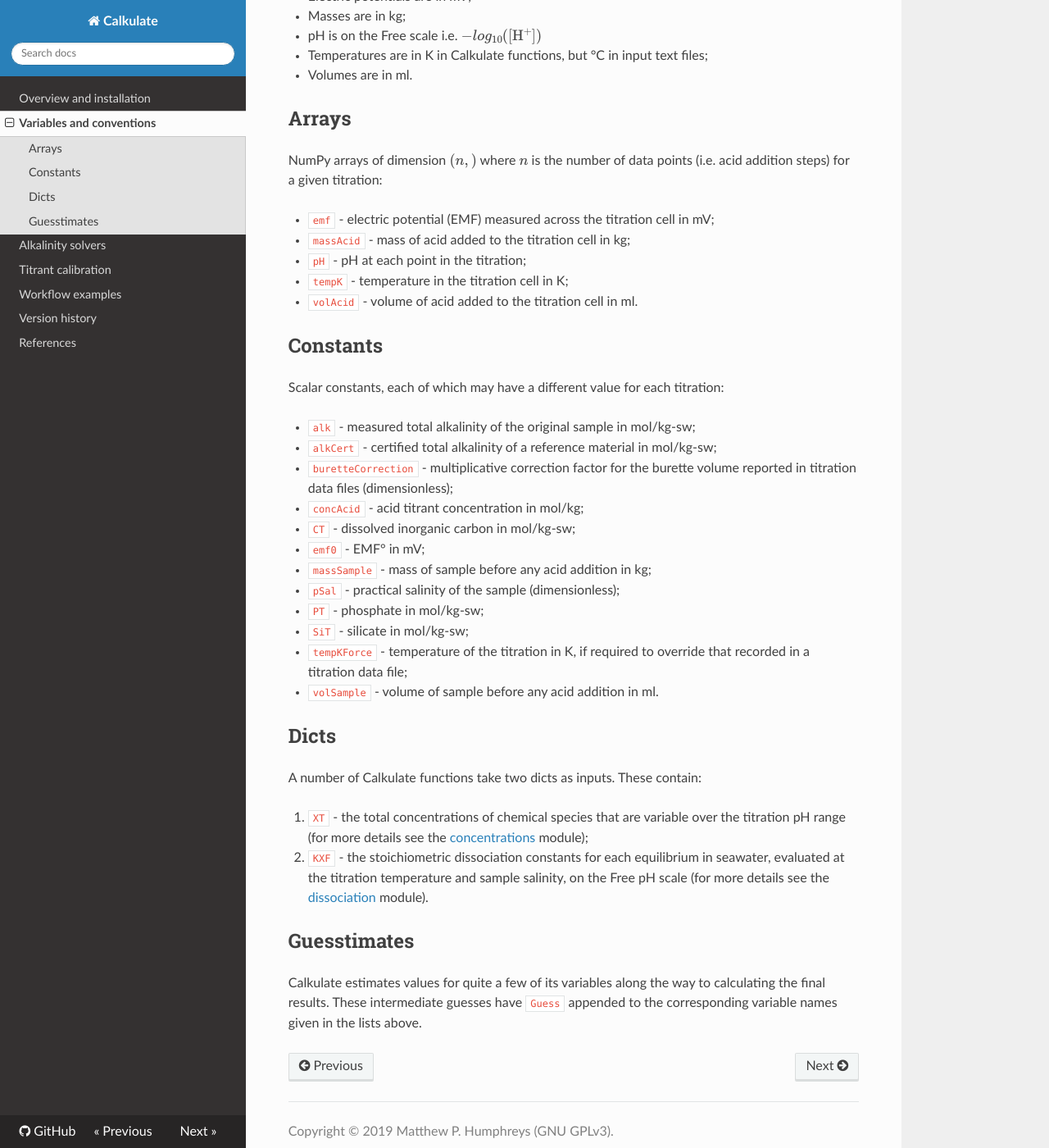
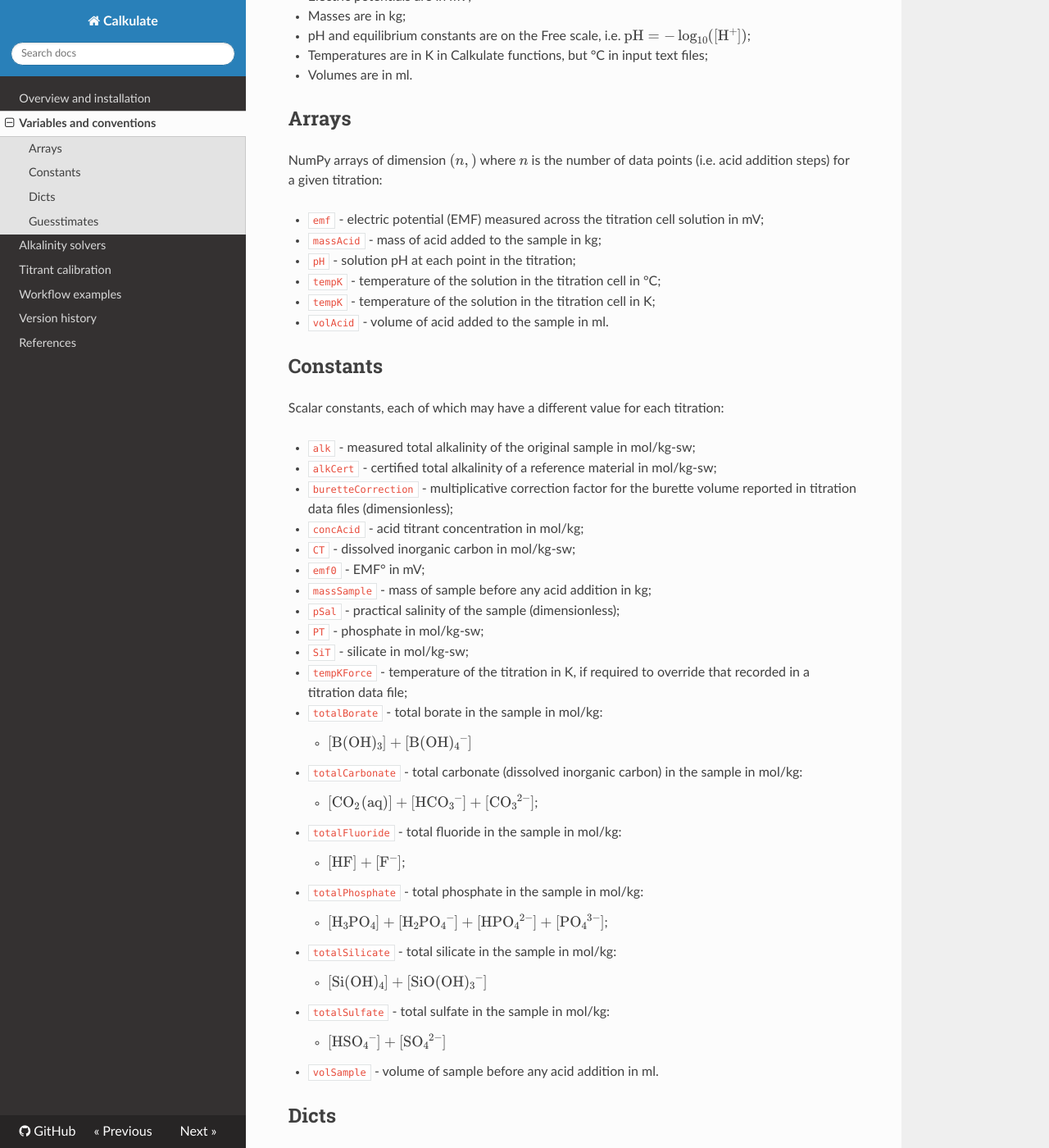
Before and after one commit to mvdh7/calkulate, an MkDocs documentation site: the page built from docs/conventions.md, in a window 1280 px wide and 1400 px high, scrolled down 424 px. Shown: the whole window at 82% size. Built offline with MkDocs 1.6.1, drawn with Linux system fonts in a browser that asks for light colours; nearby versions of some CDN libraries; formulas are drawn with MathJax 3; some of the changed text lies outside the part shown.

Commit message:
XT => concTotals and KXF => eqConstants

```diff
--- a/calkviz.py
+++ b/calkviz.py
@@ -6,5 +6,5 @@
 PT = 3.1e-7
 SiT = 2.5e-6
 Cacid = 0.1
-calk.plot.titration(datfile, Vsamp, psal, CT, PT, SiT, Cacid)
+calk.plot.everything(datfile, Vsamp, psal, CT, PT, SiT, Cacid)
 test = calk.io.vindta(datfile)
--- a/docs/conventions.md
+++ b/docs/conventions.md
@@ -15,12 +15,12 @@
 
 The names of variables used and created by Calkulate functions are consistent across the package in terms of both dimensions and units.
 
-General rules for units, unless otherwise specified (and sometimes it is!):
+General rules for units, unless otherwise specified (and beware - sometimes it is!):
 
   * Concentrations are in mol per kg of solution (mol/kg-sw for seawater);
   * Electric potentials are in mV;
   * Masses are in kg;
-  * pH is on the Free scale i.e. $-log_{10}([\ce{H+}])$
+  * pH and equilibrium constants are on the Free scale, i.e. $\text{pH} = -\log_{10}([\ce{H+}])$;
   * Temperatures are in K in Calkulate functions, but °C in input text files;
   * Volumes are in ml.
 
@@ -28,11 +28,12 @@
 
 NumPy arrays of dimension $(n,)$ where $n$ is the number of data points (i.e. acid addition steps) for a given titration:
 
-  * `emf` - electric potential (EMF) measured across the titration cell in mV;
-  * `massAcid` - mass of acid added to the titration cell in kg;
-  * `pH` - pH at each point in the titration;
-  * `tempK` - temperature in the titration cell in K;
-  * `volAcid` - volume of acid added to the titration cell in ml.
+  * `emf` - electric potential (EMF) measured across the titration cell solution in mV;
+  * `massAcid` - mass of acid added to the sample in kg;
+  * `pH` - solution pH at each point in the titration;
+  * `tempK` - temperature of the solution in the titration cell in °C;
+  * `tempK` - temperature of the solution in the titration cell in K;
+  * `volAcid` - volume of acid added to the sample in ml.
 
 ## Constants
 
@@ -49,15 +50,27 @@
   * `PT` - phosphate in mol/kg-sw;
   * `SiT` - silicate in mol/kg-sw;
   * `tempKForce` - temperature of the titration in K, if required to override that recorded in a titration data file;
+  * `totalBorate` - total borate in the sample in mol/kg:
+    - $[\ce{B(OH)3}] + [\ce{B(OH)4-}]$
+  * `totalCarbonate` - total carbonate (dissolved inorganic carbon) in the sample in mol/kg:
+    - $[\ce{CO2(aq)}] + [\ce{HCO3-}] + [\ce{CO3^2-}]$;
+  * `totalFluoride` - total fluoride in the sample in mol/kg:
+    - $[\ce{HF}] + [\ce{F-}]$;
+  * `totalPhosphate` - total phosphate in the sample in mol/kg:
+    - $[\ce{H3PO4}] + [\ce{H2PO4-}] + [\ce{HPO4^2-}] + [\ce{PO4^3-}]$;
+  * `totalSilicate` - total silicate in the sample in mol/kg:
+    - $[\ce{Si(OH)4}] + [\ce{SiO(OH)3-}]$
+  * `totalSulfate` - total sulfate in the sample in mol/kg:
+    - $[\ce{HSO4-}] + [\ce{SO4^2-}]$
   * `volSample` - volume of sample before any acid addition in ml.
 
 ## Dicts
 
-A number of Calkulate functions take two dicts as inputs. These contain:
+A number of Calkulate functions take two dicts as inputs. These are, and contain:
 
-  1. `XT` - the total concentrations of chemical species that are variable over the titration pH range (for more details see the [concentrations](concentrations) module);
-  2. `KXF` - the stoichiometric dissociation constants for each equilibrium in seawater, evaluated at the titration temperature and sample salinity, on the Free pH scale (for more details see the [dissociation](dissociation) module).
+  1. `concTotals` - the total concentrations of chemical species that are variable over the titration pH range (for more details see the [total concentrations](../concentrations) documentation);
+  2. `eqConstants` - the stoichiometric dissociation constants for each equilibrium in seawater, evaluated at the titration temperature and sample salinity, on the Free pH scale (for more details see the [dissociation constants](../dissociation) documentation).
 
 ## Guesstimates
 
-Calkulate estimates values for quite a few of its variables along the way to calculating the final results. These intermediate guesses have `Guess` appended to the corresponding variable names given in the lists above.
+Calkulate estimates values for quite a few of its variables along the way to calculating the final results (e.g. to provide initial estimates for the least-squares solvers). These intermediate guesses have `Guess` appended to the corresponding variable names given in the lists above.
--- a/mkdocs.yml
+++ b/mkdocs.yml
@@ -1,6 +1,6 @@
 site_name: Calkulate
 site_author: Matthew P. Humphreys
-site_description: Seawater total alkalinity from titration data
+site_description: Seawater total alkalinity from titration data.
 copyright: Copyright &copy; 2019 Matthew P. Humphreys (GNU GPLv3).
 
 site_url: https://calkulate.readthedocs.io/
```
Also changed, not shown: docs/references.md (+26 -22 lines), docs/solvers.md (+10 -5 lines), docs/versions.md (+1 -1 lines), 6 other files.
